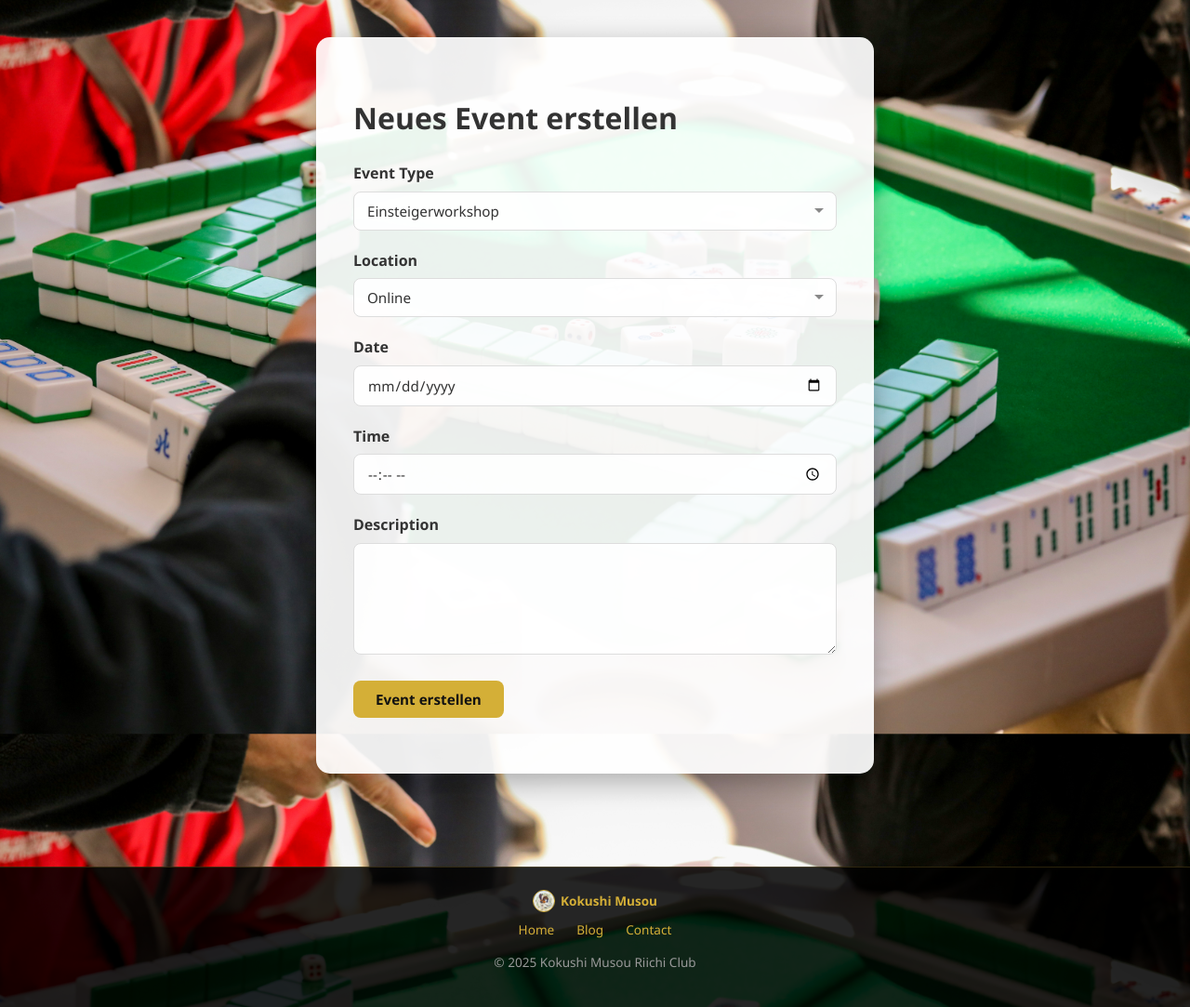
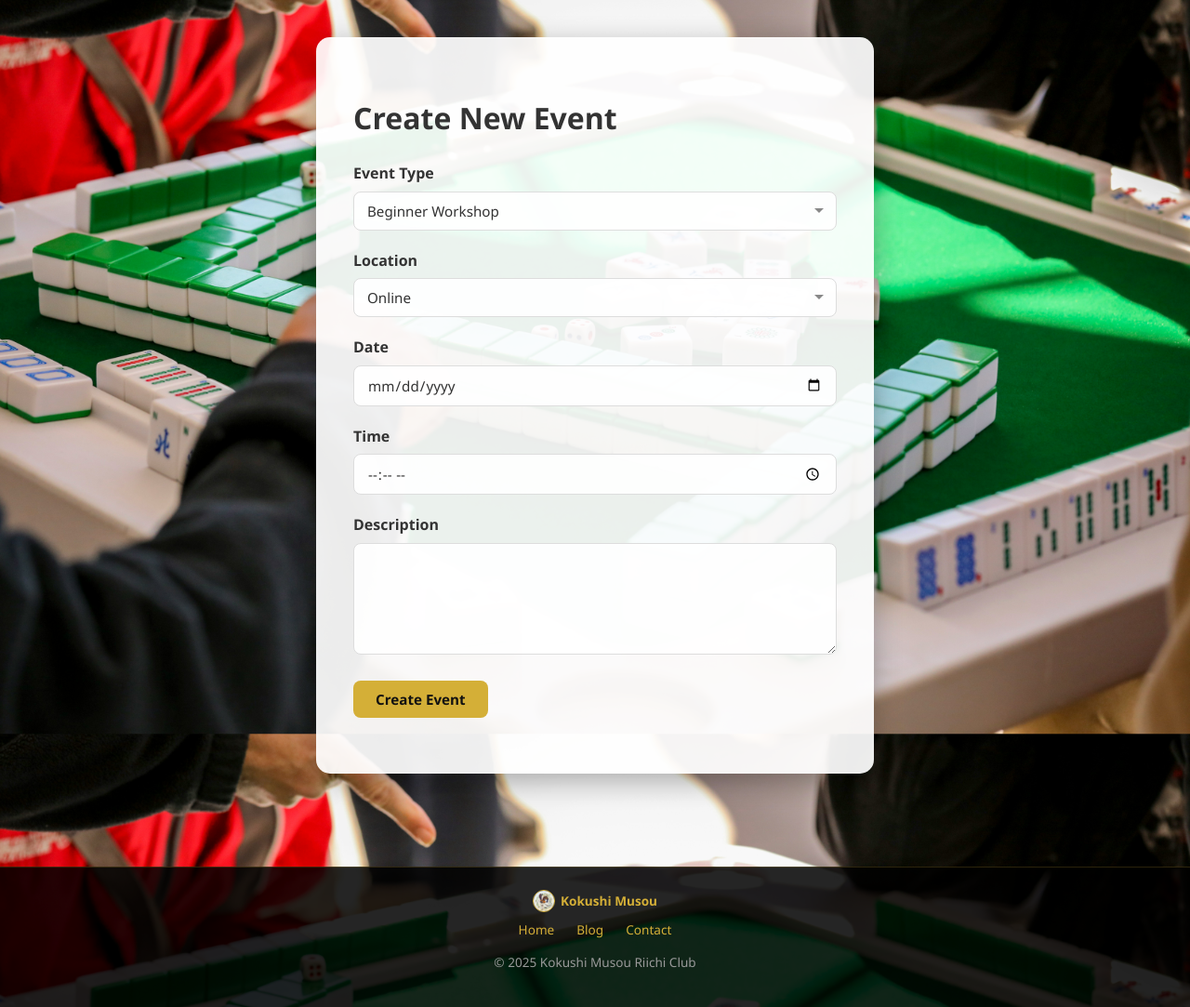
Before and after one commit to Daenariz/riichi-club, a Flask app: page /create_event in a window 1280 px wide. Shown: the part 64-1147 px from the top of the page at 93% size. Run offline with Flask 3, Linux system fonts and the light colour scheme; the visitor is signed in with stand-in values (Sample User, id 1); data comes from the database, SQL or seed files in the repository.

Commit message:
i18n: translate remaining German UI strings to English

```diff
--- a/app/forms.py
+++ b/app/forms.py
@@ -53,13 +53,13 @@ class EventForm(FlaskForm):
     event_type = SelectField(
         _l("Event Type"),
         choices=[
-            ("workshop", _l("Einsteigerworkshop")),
-            ("suzume", _l("Suzume Jong - Mahjong Schnupperabend")),
+            ("workshop", _l("Beginner Workshop")),
+            ("suzume", _l("Suzume Jong - Mahjong Taster Session")),
         ],
     )
     location_type = SelectField(
         _l("Location"),
-        choices=[("online", _l("Online")), ("lokal", _l("Lokal"))],
+        choices=[("online", _l("Online")), ("lokal", _l("On-site"))],
     )
     date = DateField(
         _l("Date"),
@@ -70,7 +70,7 @@ class EventForm(FlaskForm):
         _l("Time"), validators=[DataRequired(_l("This field is required."))]
     )
     description = TextAreaField(_l("Description"), validators=[Length(max=2000)])
-    submit = SubmitField(_l("Event erstellen"))
+    submit = SubmitField(_l("Create Event"))
 
 
 class LoginForm(FlaskForm):
--- a/app/templates/create_event.html
+++ b/app/templates/create_event.html
@@ -1,7 +1,7 @@
 {% extends "base.html" %}
 
 {% block content %}
-    <h1>{{ _('Neues Event erstellen') }}</h1>
+    <h1>{{ _('Create New Event') }}</h1>
     <form action="" method="post" class="form">
         {{ form.hidden_tag() }}
 
```
Also changed, not shown: app/templates/index.html (+6 -6 lines), translations/de/LC_MESSAGES/messages.po, translations/en/LC_MESSAGES/messages.po, 2 other files.
